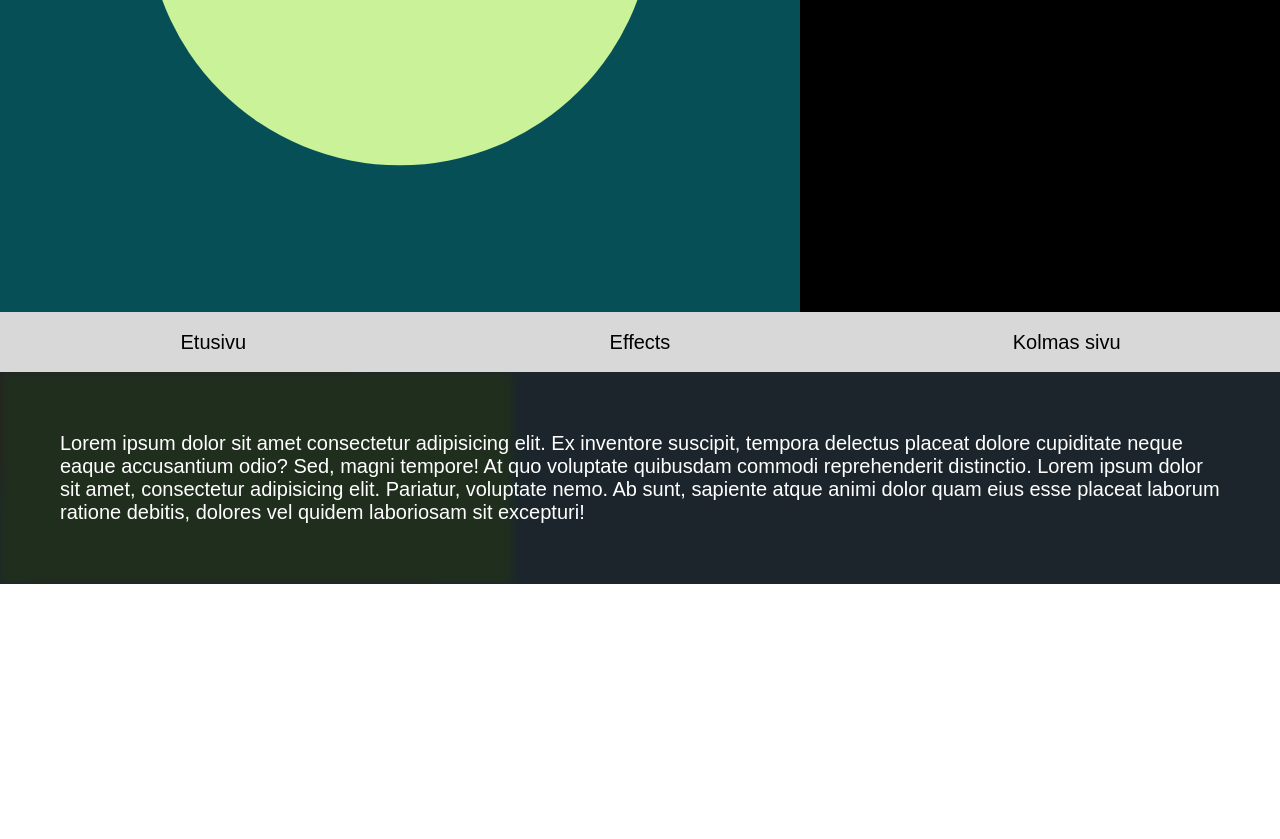
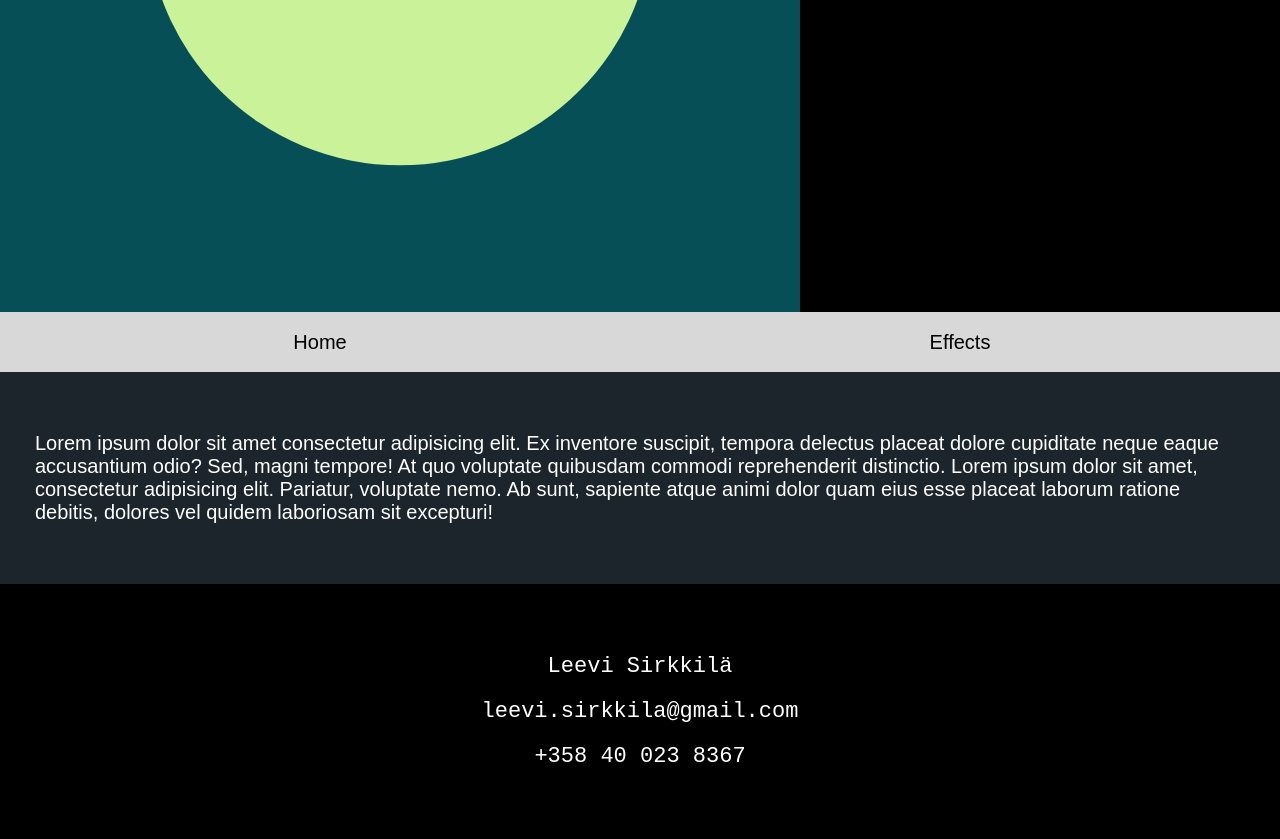
Before and after one commit to Leevis06/Leevis06.github.io, a plain HTML site: page index.html in a window 1280 px wide. Shown: the part 488-1327 px from the top of the page. Before the commit the page ends 1072 px from the top, so only its background shows below. Drawn offline with Linux system fonts and the light colour scheme.

Commit message:
Commit #3
idk

```diff
--- a/index.html
+++ b/index.html
@@ -18,17 +18,29 @@
         <h1 class="mainHeader">Effects</h1>
     </div>
     <div class="navbar">
-        <a href="index.html" class="navlink">Etusivu</a>
-        <a href="" class="navlink">Effects</a>
-        <a href="" class="navlink">Kolmas sivu</a>
+        <a href="index.html">Home</a>
+        <a href="">Effects</a>
     </div>
     <div>
         <div class="bcontainer" id="el2">
             <div class="tint"></div>
-            <div class="green-bar"></div>
-            <div class="pink-bar"></div>
+            <!--<div class="green-bar"></div>
+            <div class="pink-bar"></div>-->
             <p id="el1">Lorem ipsum dolor sit amet consectetur adipisicing elit. Ex inventore suscipit, tempora delectus placeat dolore cupiditate neque eaque accusantium odio? Sed, magni tempore! At quo voluptate quibusdam commodi reprehenderit distinctio. Lorem ipsum dolor sit amet, consectetur adipisicing elit. Pariatur, voluptate nemo. Ab sunt, sapiente atque animi dolor quam eius esse placeat laborum ratione debitis, dolores vel quidem laboriosam sit excepturi!</p>
         </div>
     </div>
+    <div class="contacts">
+        <div style="padding-top: 60px;"></div>
+        <div>
+            <p>Leevi Sirkkilä</p>
+        </div>
+        <div>
+            <p>leevi.sirkkila@gmail.com</p>
+        </div>
+        <div>
+            <p>+358 40 023 8367</p>
+        </div>
+        <div style="padding-top: 60px;"></div>
+    </div>
 </body>
 </html>
--- a/style.css
+++ b/style.css
@@ -15,7 +15,7 @@
 
 .navbar {
     display: grid;
-    grid-template-columns: 1fr 1fr 1fr;
+    grid-template-columns: 1fr 1fr;
     grid-auto-rows: auto;
     grid-auto-flow: row;
     text-align: center;
@@ -23,11 +23,16 @@
     background-color: rgb(216, 216, 216);
 }
 
-.navlink {
+.navbar a {
     font-size: 20px;
     margin: auto !important;
     text-decoration: none !important;
-    color: black !important;
+    color: black;
+    transition: 0.4s ease-in-out;
+}
+
+.navbar a:hover {
+    color:#074F57;
 }
 
 
@@ -44,7 +49,7 @@
 }
 
 .bcontainer p {
-    padding: 60px;
+    padding: 60px 35px;
     position: absolute;
     z-index: 1000;
     color: white;
@@ -165,6 +170,23 @@
 }
 
 
+
+.contacts {
+    background-color:black;
+}
+.contacts div {
+    text-align: center;
+}
+.contacts div p{
+    color: white !important;
+    font-size: 22px;
+    font-family: 'Courier New', Courier, monospace;
+    margin: 0;
+    padding-top: 10px;
+    padding-bottom: 10px;
+}
+
+
 @keyframes circle1 {
     0% {
         width: 0;
```
